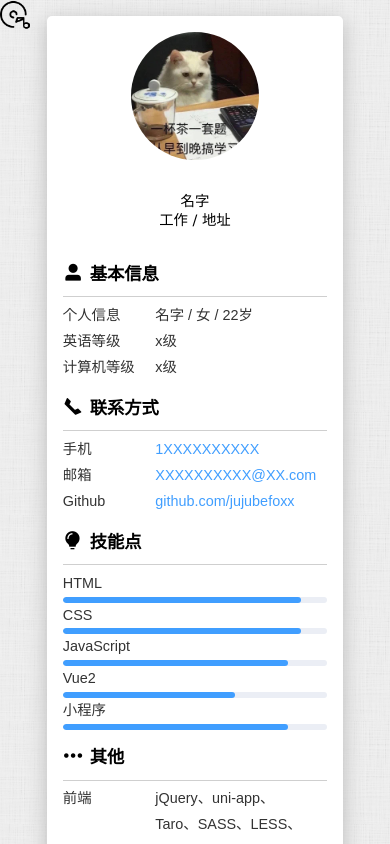
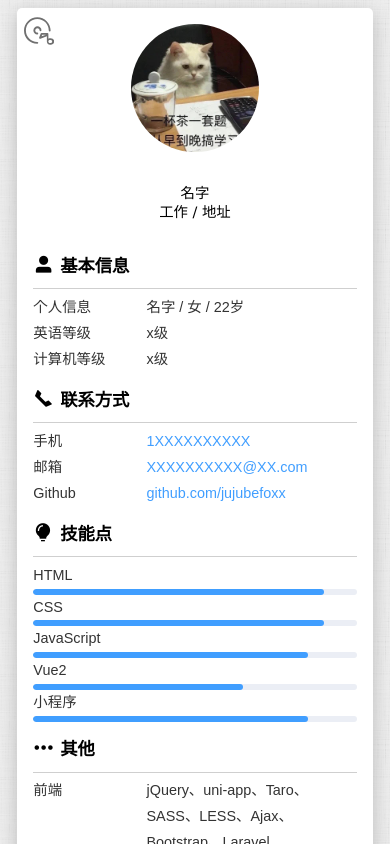
Before and after one commit to jujubefoxx/resume, a Vue app: page / in a window 390 px wide. Shown: the top 844 px of the page. Built offline with nearby package versions, Linux system fonts and the light colour scheme.

Commit message:
style: 新增兼容性插件

```diff
--- a/package.json
+++ b/package.json
@@ -8,6 +8,7 @@
     "lint": "vue-cli-service lint"
   },
   "dependencies": {
+    "autoprefixer": "^10.4.5",
     "core-js": "^3.8.3",
     "element-ui": "^2.15.8",
     "postcss-px2rem": "^0.3.0",
--- a/src/App.vue
+++ b/src/App.vue
@@ -1,6 +1,6 @@
 <template>
   <div id="app">
-    <div class="music" ref="musicBtn" @click="clickMusic">
+    <div :class="['music',music.paused?'':'music--rotate']" ref="musicBtn" @click="clickMusic">
       <audio loop="loop" preload="auto" autoplay="autoplay" hidden id="audio"
              :src="musicUrl">
       </audio>
@@ -27,6 +27,7 @@ export default {
       musicUrl: '/backgroundMusic.mp3',
       music: {}, // 背景音乐
       musicInit: false, // 是否初始化音乐
+      pause: true,
       sideList: [{
         title: '源代码',
         link: 'https://github.com/jujubefoxx/homepage'
@@ -36,6 +37,7 @@ export default {
   mounted() {
     this.$nextTick(() => {
       this.music = document.getElementById("audio");//背景音乐对象
+      this.pause = this.music.paused
     })
   },
   components: {
@@ -44,8 +46,10 @@ export default {
   methods: {
     clickMusic() {
       if (this.music.paused) {
+        this.pause = false;
         this.music.play();
       } else {
+        this.pause = true;
         this.music.pause();
       }
     }
@@ -58,12 +62,5 @@ export default {
 @import "assets/scss/index";
 @import "assets/typo.css";
 
-.music {
-  position: absolute;
-  width: 30px;
-  height: 30px;
-  background: url(@/assets/images/music.png);
-  background-size: 30px;
-}
 
 </style>
--- a/src/assets/scss/article.scss
+++ b/src/assets/scss/article.scss
@@ -1,5 +1,9 @@
 .container {
   padding: 1rem 10% 0;
+
+  &-icon {
+    font-size: 1.2em;
+  }
 
   // 侧边栏
   &-side {
@@ -132,6 +136,25 @@
 
 }
 
+// 6 plus
+@media screen and (max-width: 750px) {
+  .container {
+    padding: .5rem .5rem 0;
+
+    .container-side {
+      position: static;
+      width: 95%;
+      margin: 0 auto;
+    }
+
+    .container-main {
+      position: static;
+      width: 95%;
+      margin: 1.5rem auto 0;
+    }
+  }
+}
+
 //移动端适配，右侧时间跨行宽度
 @media screen and (max-width: 1169px) {
 
--- a/src/assets/scss/index.scss
+++ b/src/assets/scss/index.scss
@@ -1,14 +1,34 @@
 //公共部分
-.container-icon {
-  font-size: 1.2em;
-}
-
 body {
   background: #e5e5e5 url(@/assets/images/background.png);
   width: 100%;
   overflow-x: hidden;
   box-sizing: border-box;
   font-size: .9em;
+
+  .music {
+    position: absolute;
+    width: 30px;
+    height: 30px;
+    top: .5rem;
+    left: .5rem;
+    background: url(@/assets/images/music.svg);
+    background-size: 30px;
+    z-index: 999;
+
+    &--rotate {
+      animation: circleRotate 5s infinite linear;
+    }
+
+    @keyframes circleRotate {
+      from {
+        transform: rotate(0deg);
+      }
+      to {
+        transform: rotate(360deg);
+      }
+    }
+  }
 
   .info-unit {
     margin-bottom: 1rem;
@@ -23,6 +43,38 @@ body {
 
     .container-icon {
       margin-right: .3em;
+    }
+  }
+
+  // ipad
+  @media screen and (max-width: 767px) {
+
+  }
+
+  // 6 plus
+  @media screen and (max-width: 750px) {
+    .music {
+      top: 1rem;
+      left: 1.5rem;
+    }
+    //.container {
+    //  padding: 1rem 0 0;
+    //
+    //  .container-side {
+    //    position: static;
+    //    width: 95%;
+    //    margin: 0 auto;
+    //  }
+    //
+    //  .container-main {
+    //    position: static;
+    //    width: 95%;
+    //    margin: 1.5rem auto 0;
+    //  }
+    //}
+
+    aside {
+      display: none;
     }
   }
 }
@@ -72,56 +124,11 @@ mark {
   background: rgba(232, 232, 232, .8);
 }
 
-
-// 右侧标题行跨行
-@media screen and (max-width: 1034px) {
-  .container {
-    padding: 1rem 0;
-  }
-}
-
-// ipad
-@media screen and (max-width: 767px) {
-
-}
-
-// 6 plus
-@media screen and (max-width: 750px) {
-  body {
-    // padding: 1rem %;
-  }
-  .container {
-    .container-side {
-      position: static;
-      width: 95%;
-      margin: 0 auto;
-    }
-
-    .container-main {
-      position: static;
-      width: 95%;
-      margin: 1.5rem auto 0;
-    }
-  }
-  #nav-m {
-    display: none;
-    position: fixed;
-    width: 28px;
-    height: 28px;
-    right: 10px;
-    bottom: 20px;
-    // z-index: 999;
-    // border: 1px solid #1abc9c;
-    // background: #fff;
-    box-shadow: 0 5px 20px #bbb;
-    border-radius: 50%;
-  }
-  #nav-m svg {
-    width: 28px;
-    height: 28px;
-
-  }
-  aside {
-    display: none;
-  }
-}
+//
+//
+//// 右侧标题行跨行
+//@media screen and (max-width: 1034px) {
+//  body {
+//    padding: 1rem 3%;
+//  }
+//}
```
Also changed, not shown: src/assets/images/music.svg (added), 1 other file (tests, documents, lock files or other folders).
